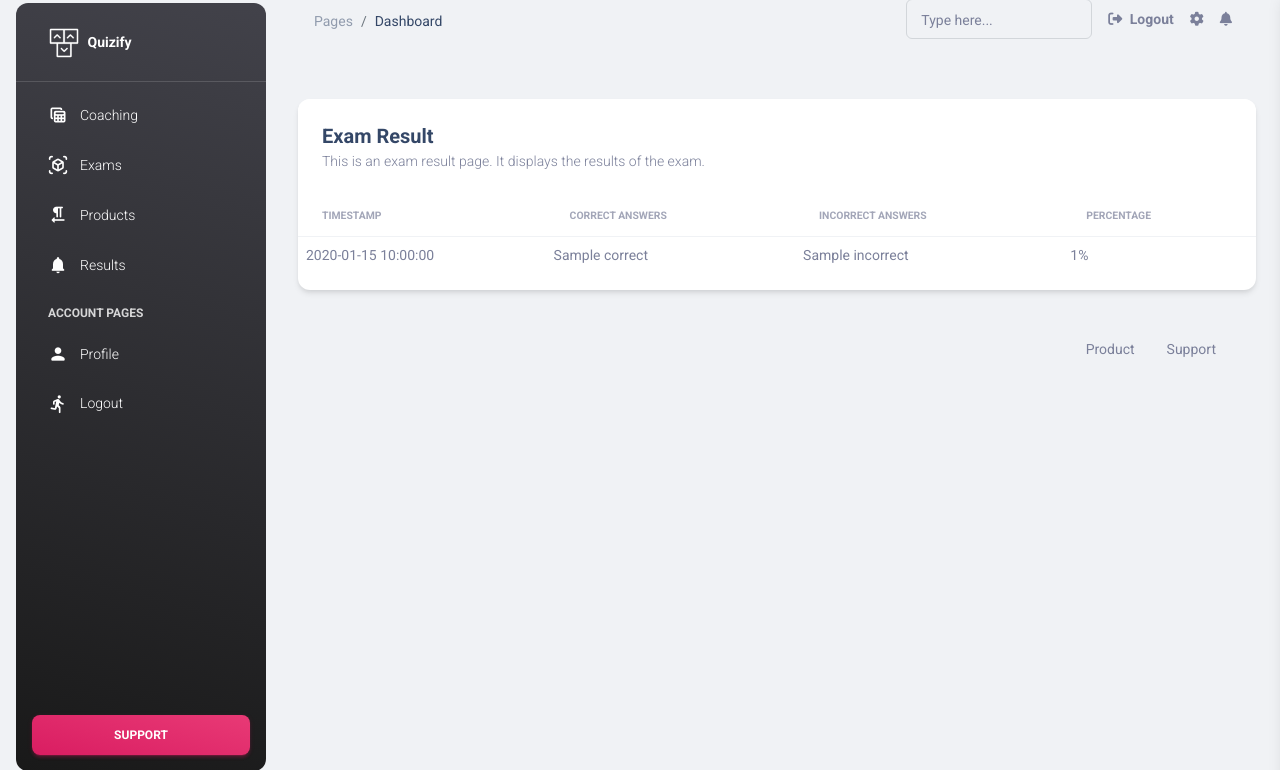
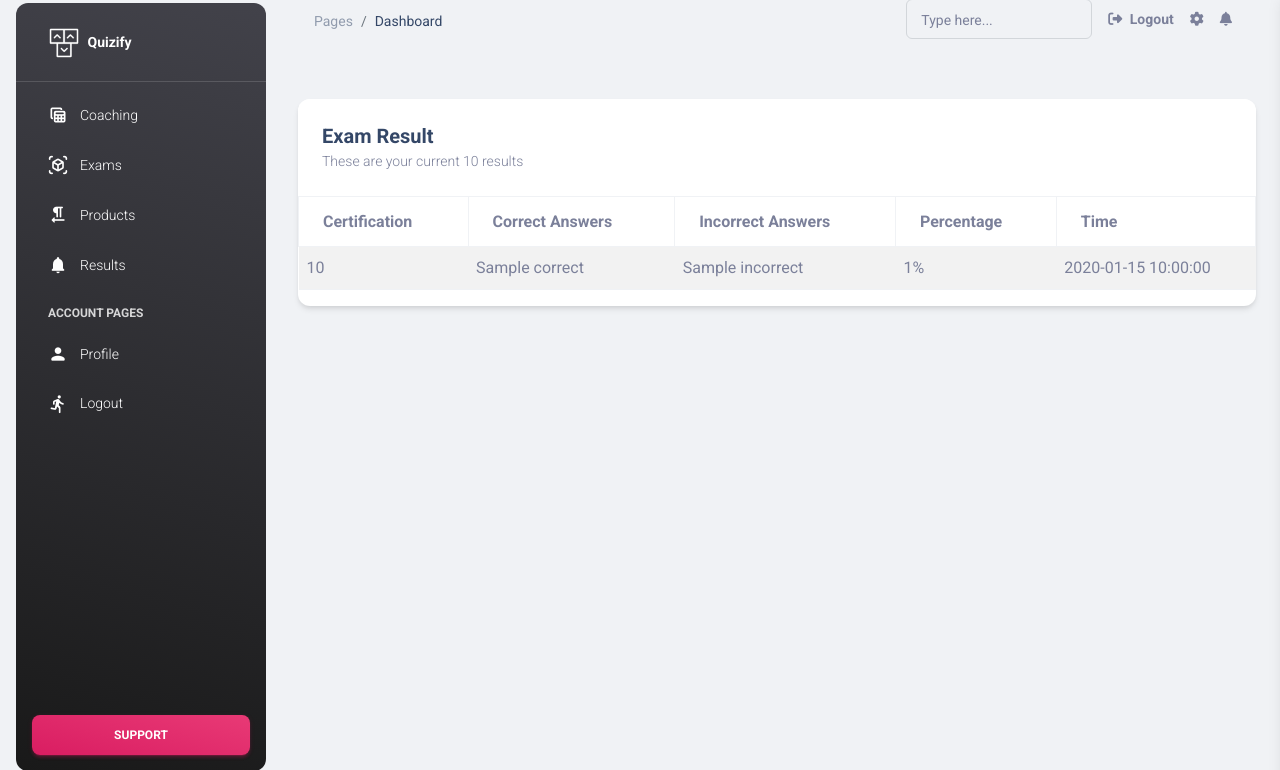
Before and after one commit to ciscoittech/quizify, a Flask app: template app/templates/home/exam_results.html in a window 1280 px wide. Shown: the part 13-783 px from the top of the page. Run offline with Flask 3, Linux system fonts and the light colour scheme; the template is opened without the code that fills it: most values are stand-ins (such as "Sample title", 1, 10 or a date in 2020); some libraries are stand-ins or nearby versions.

Commit message:
results update

```diff
--- a/app/__init__.py
+++ b/app/__init__.py
@@ -19,6 +19,7 @@ login_manager = LoginManager()
 login_manager.init_app(app)
 login_manager.login_view = 'auth.login'  #
 
+
 @login_manager.user_loader
 def load_user(user_id):
     from app.user.models import User  # Import the User model here to avoid circular imports
--- a/app/auth/routes.py
+++ b/app/auth/routes.py
@@ -59,7 +59,7 @@ def register():
         user.set_password(form.password.data)
         user.save()
         flash('Registration successful!', 'success')
-        return redirect(url_for('home/profile'))
+        return redirect(url_for('user.profile'))
     return render_template('accounts/register.html', title='Register', form=form)
 
 @auth.route('/logout')
--- a/app/templates/home/exam_results.html
+++ b/app/templates/home/exam_results.html
@@ -10,50 +10,30 @@
               <div class="card-header">
                   <h5 class="mb-0">Exam Result</h5>
                   <p class="text-sm mb-0">
-            This is an exam result page. It displays the results of the
-            exam.
+                      These are your current {{ certification }} results
                   </p>
               </div>
+
+              <!-- Results DataTable -->
               <div class="table-responsive">
-          <table class="table table-flush" id="datatable-basic">
+                  <table class="table table-striped table-bordered" id="examResultDatatable">
                       <thead class="thead-light">
                           <tr>
-                <th
-                  class="text-uppercase text-secondary text-xxs font-weight-bolder opacity-7"
-                >
-                  Timestamp
-                </th>
-                <th
-                  class="text-uppercase text-secondary text-xxs font-weight-bolder opacity-7"
-                >
-                  Correct Answers
-                </th>
-                <th
-                  class="text-uppercase text-secondary text-xxs font-weight-bolder opacity-7"
-                >
-                  Incorrect Answers
-                </th>
-                <th
-                  class="text-uppercase text-secondary text-xxs font-weight-bolder opacity-7"
-                >
-                  Percentage
-                </th>
+                              <th>Certification</th>
+                              <th>Correct Answers</th>
+                              <th>Incorrect Answers</th>
+                              <th>Percentage</th>
+                              <th>Time</th>
                           </tr>
                       </thead>
                       <tbody>
-              {% for result in attempts %}
+                          {% for attempt in attempts %}
                           <tr>
-                <td class="text-sm font-weight-normal">
-                  {{ result.timestamp }}
-                </td>
-
-                <td class="text-sm font-weight-normal">{{ result.correct }}</td>
-                <td class="text-sm font-weight-normal">
-                  {{ result.incorrect }}
-                </td>
-                <td class="text-sm font-weight-normal">
-                  {{ result.percentage }}%
-                </td>
+                             <td>{{ attempt.certification }}</td>
+                              <td>{{ attempt.correct }}</td>
+                              <td>{{ attempt.incorrect }}</td>
+                              <td>{{ attempt.percentage }}%</td>
+                              <td>{{ attempt.timestamp }}</td>
                           </tr>
                           {% endfor %}
                       </tbody>
@@ -62,18 +42,30 @@
           </div>
       </div>
   </div>
+</div>
 
-
-
-
-
-  {% include 'includes/footer.html' %}
-</div>
 
 {% endblock content %}
 
 <!-- Specific Page JS goes HERE  -->
 {% block javascripts %}
+
+<script>
+  $(document).ready(function() {
+      $('#examResultDatatable').DataTable({
+          "pagingType": "full_numbers",
+          "lengthMenu": [
+              [10, 25, 50, -1],
+              [10, 25, 50, "All"]
+          ],
+          responsive: true,
+          language: {
+              search: "_INPUT_",
+              searchPlaceholder: "Search records",
+          }
+      });
+  });
+  </script>
 
 <script>
   const dataTableBasic = new simpleDatatables.DataTable("#datatable-basic", {
--- a/app/user/models.py
+++ b/app/user/models.py
@@ -38,6 +38,9 @@ class UserExam(me.Document):
         # Return True if results count is equal to or greater than the questions count, else return False
         return results_count >= questions_count
 
+    def formatted_timestamp(self):
+        return self.timestamp.strftime('%B %d, %Y %H:%M')
+
 
 class Result(me.Document):
     user_exam = me.ReferenceField(UserExam, required=True, reverse_delete_rule=me.CASCADE)
```
Also changed, not shown: app/quiz/routes.py (+16 -6 lines). Lines whose indentation alone changed are shown as unchanged.
